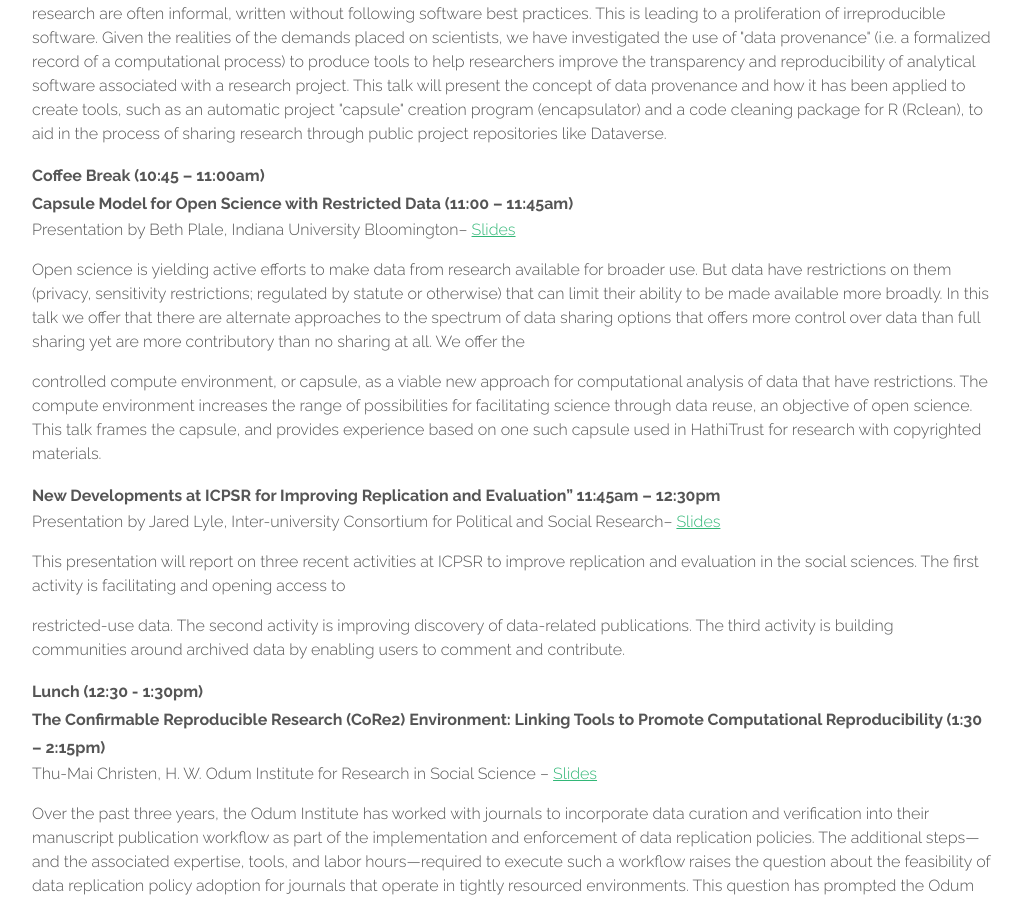
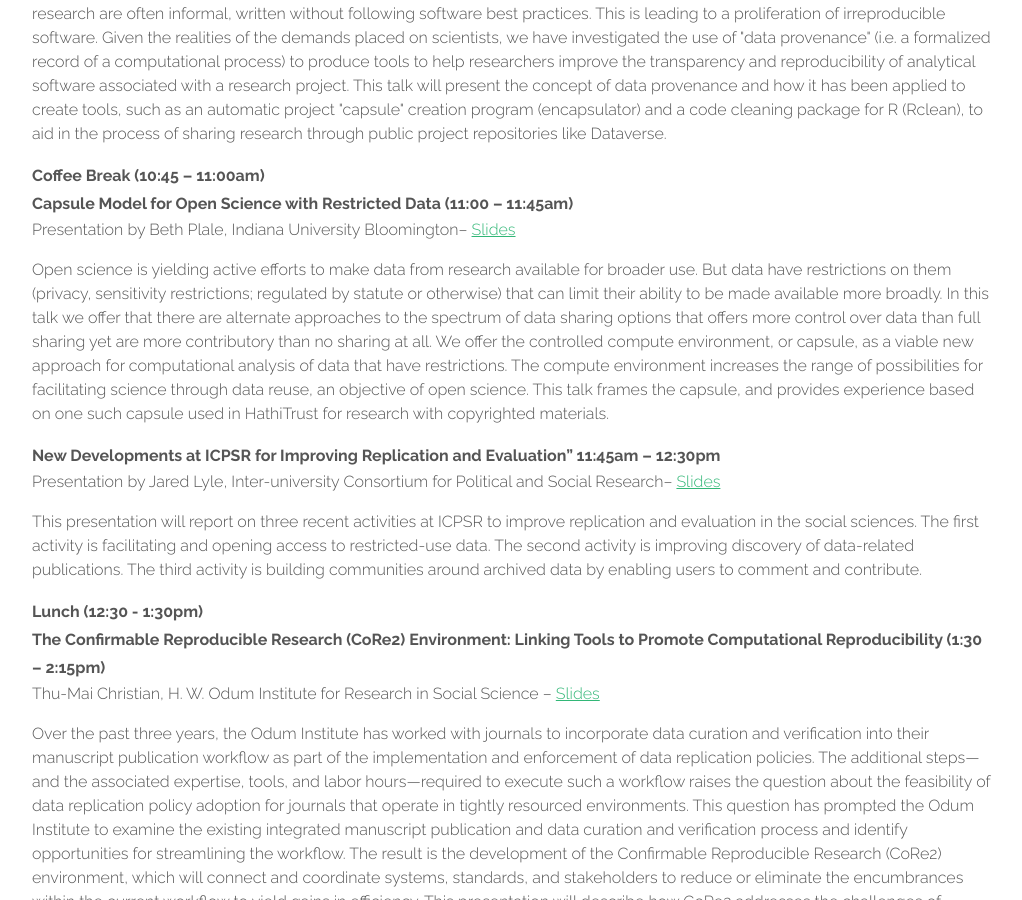
Before and after one commit to adam3smith/dpjedi-stage, a Jekyll site: the page built from docs/events/technical-solutions.html, in a window 1280 px wide and 900 px high, scrolled down 1409 px. Shown: the whole window, without its empty margins (128-1150 px from the left). Built offline with Jekyll 4.4.1, drawn with Linux system fonts in a browser that asks for light colours.

Commit message:
Fix typos

```diff
--- a/docs/events/data-under-constraint.html
+++ b/docs/events/data-under-constraint.html
@@ -37,5 +37,5 @@ ICPSR’s Restricted-use Data Management and Virtual Data Enclave (3:15pm–3:45
 <p>Like those of many institutions that house quantitative data, the terms and conditions of the <a href="https://ropercenter.cornell.edu/"><em>Roper Center for Public Opinion Research</em></a> prohibit the dissemination of individual-level Roper Center data. Because Roper data are cited in almost 400 publications each year, this constraint could pose a challenge to journals and researchers who wish to make replication data available. However, even when data constraints exist, there are often ways to enhance data sharing and transparency. This presentation will show journal editors and researchers how the Roper Center can be used to easily satisfy data transparency requirements and how archiving replication data with the Roper Center increases the visibility of the research and replication data. We will also discuss how the Roper Center approach could serve as a model for other data that cannot be made public.</p>
 <h4>Coffee Break (4:15pm–4:30pm)</br>
 Journal Editors Discussion Interface (JEDI) (4:30pm–5:00pm)</h4>
-<p>Colin Elman</p>
-<p>The “Journal Editors’ Discussion Interface” (JEDI) facilitates interaction and exchange among the editors of social science journals. JEDI’s initial focus is on the parts of the editorial process that deal with data and their analysis (e.g., effective data management, data citation, and linking data and analysis to published conclusions), and making research more transparent. JEDI’s goal is to catalyze the online community necessary for the dialogue to become self-sustaining. We seek willing participants to engage actively in JEDI’s launch and to sustain its initial conversations</p>
+<p>Colin Elman, QDR</p>
+<p>The “Journal Editors’ Discussion Interface” (JEDI) facilitates interaction and exchange among the editors of social science journals. JEDI’s initial focus is on the parts of the editorial process that deal with data and their analysis (e.g., effective data management, data citation, and linking data and analysis to published conclusions), and making research more transparent. JEDI’s goal is to catalyze the online community necessary for the dialogue to become self-sustaining. We seek willing participants to engage actively in JEDI’s launch and to sustain its initial conversations.</p>
--- a/docs/events/evolving-practices.html
+++ b/docs/events/evolving-practices.html
@@ -16,7 +16,7 @@ layout: main
 			<p>12:00 - Lunch</p>
 			<p>1:00&ndash;1:15 - Introduction</p>
 			<p>1:15&ndash;1:30 - Presentation on a <a href="https://doi.org/10.1101/100784">Data Citation Roadmap for Scientific Publishers</a>, by Tim Clark and Helena Cousijn (<a href="https://osf.io/kmr7u/">Slides</a>)</p>
-			1:30&ndash;3:00 - Presentations from <a href="https://www.icpsr.umich.edu/icpsrweb/">ICPSR</a>, <a href="https://qdr.syr.edu/">QDR</a>, <a href="http://www.odum.unc.edu/odum/home2.jsp">Odum</a>, and <a href="http://dataverse.org">Dataverse</a> + 30 minutes Q&amp;A
+			1:30&ndash;3:00 - Presentations from <a href="https://www.icpsr.umich.edu/icpsrweb/">ICPSR</a>, <a href="https://qdr.syr.edu/">QDR</a>, <a href="https://odum.unc.edu/">Odum</a>, and <a href="http://dataverse.org">Dataverse</a> + 30 minutes Q&amp;A
 				<ul class="simpleList">
 					<li>Practical Implememtations of Research Data Policies: Solutions using Dataverse, by Mercè Crosas (<a href="https://osf.io/t69qe/">Slides)</a></li>
 					<li>Integrating Data Verification Into the Manuscript Publication Workflow, by Thu-Mai Christian (<a href="https://osf.io/k2abr/">Slides</a>)</li>
--- a/docs/events/technical-solutions.html
+++ b/docs/events/technical-solutions.html
@@ -10,7 +10,6 @@ layout: main
                 <h2>Technical Solutions to Advance Evaluation and Replication in the Social Sciences</h2>
                 <h3> What’s New, What's Next</h3>
             </header>
-
             <p>Wednesday, August 29, 2018, Boston, MA</p>
             <h3>Agenda</h3>
             <p>Organizers: <a href="http://www.data-pass.org/">DataPASS Alliance</a></p>
@@ -30,18 +29,16 @@ layout: main
 <h4 id="coffee-break-1045-1100am">Coffee Break (10:45 – 11:00am)<br>Capsule Model for Open Science with Restricted Data (11:00 – 11:45am)</h4>
 
 <p>Presentation by Beth Plale, Indiana University Bloomington&ndash; <a href="/assets/files/DataPASS_APSA_2018_CapsuleFramework_Plale.pptx">Slides</a></p>
-<p>Open science is yielding active efforts to make data from research available for broader use. But data have restrictions on them (privacy, sensitivity restrictions; regulated by statute or otherwise) that can limit their ability to be made available more broadly. In this talk we offer that there are alternate approaches to the spectrum of data sharing options that offers more control over data than full sharing yet are more contributory than no sharing at all. We offer the</p>
-<p>controlled compute environment, or capsule, as a viable new approach for computational analysis of data that have restrictions. The compute environment increases the range of possibilities for facilitating science through data reuse, an objective of open science. This talk frames the capsule, and provides experience based on one such capsule used in HathiTrust for research with copyrighted materials.</p>
+<p>Open science is yielding active efforts to make data from research available for broader use. But data have restrictions on them (privacy, sensitivity restrictions; regulated by statute or otherwise) that can limit their ability to be made available more broadly. In this talk we offer that there are alternate approaches to the spectrum of data sharing options that offers more control over data than full sharing yet are more contributory than no sharing at all. We offer the controlled compute environment, or capsule, as a viable new approach for computational analysis of data that have restrictions. The compute environment increases the range of possibilities for facilitating science through data reuse, an objective of open science. This talk frames the capsule, and provides experience based on one such capsule used in HathiTrust for research with copyrighted materials.</p>
 
 <h4 id="new-developments-at-icpsr-for-improving-replication-and-evaluation-1145am-1230pm">New Developments at ICPSR for Improving Replication and Evaluation” 11:45am – 12:30pm</h4>
 
 <p>Presentation by Jared Lyle, Inter-university Consortium for Political and Social Research&ndash; <a href="DataPASS_APSA_2018_NewDevelopmentsICPSR_Lyle.pptx">Slides</a></p>
-<p>This presentation will report on three recent activities at ICPSR to improve replication and evaluation in the social sciences. The first activity is facilitating and opening access to</p>
-<p>restricted-use data. The second activity is improving discovery of data-related publications. The third activity is building communities around archived data by enabling users to comment and contribute.</p>
+<p>This presentation will report on three recent activities at ICPSR to improve replication and evaluation in the social sciences. The first activity is facilitating and opening access to restricted-use data. The second activity is improving discovery of data-related publications. The third activity is building communities around archived data by enabling users to comment and contribute.</p>
 
 <h4 id="lunch-1230---130pm">Lunch (12:30 - 1:30pm)<br>The Confirmable Reproducible Research (CoRe2) Environment: Linking Tools to Promote Computational Reproducibility (1:30 – 2:15pm)</h4>
 
-<p>Thu-Mai Christen, H. W. Odum Institute for Research in Social Science &ndash; <a href="/assets/files/DataPASS_APSA_2018_CoRe2_ChristianGooch.pdf">Slides</a></p>
+<p>Thu-Mai Christian, H. W. Odum Institute for Research in Social Science &ndash; <a href="/assets/files/DataPASS_APSA_2018_CoRe2_ChristianGooch.pdf">Slides</a></p>
 <p>Over the past three years, the Odum Institute has worked with journals to incorporate data curation and verification into their manuscript publication workflow as part of the implementation and enforcement of data replication policies. The additional steps—and the associated expertise, tools, and labor hours—required to execute such a workflow raises the question about the feasibility of data replication policy adoption for journals that operate in tightly resourced environments. This question has prompted the Odum Institute to examine the existing integrated manuscript publication and data curation and verification process and identify opportunities for streamlining the workflow. The result is the development of the Confirmable Reproducible Research (CoRe2) environment, which will connect and coordinate systems, standards, and stakeholders to reduce or eliminate the encumbrances within the current workflow to yield gains in efficiency. This presentation will describe how CoRe2 addresses the challenges of integrating manuscript publication and data verification workflows and offers opportunities to promote computationally reproducible research.</p>
 
 <h4 id="annotation-for-transparent-inquiry-ati-215-300pm">Annotation for Transparent Inquiry (ATI) (2:15 – 3:00pm)</h4>
--- a/docs/events/wishlists-and-workflows.html
+++ b/docs/events/wishlists-and-workflows.html
@@ -24,14 +24,14 @@ layout: main
 <p>Introductions, workshop outcomes, initial questions.</p>
 <h4 id="icpsr">Journal Data Workflows with ICPSR (1:45 - 2:30pm)</h4>
 <p>Presentation by Jared Lyle, The Inter-university Consortium for Political and Social Research (ICPSR) &ndash; <a href="/assets/files/DataPASS_APSA_2019_JournalWorkflowsICPSR_Lyle.pdf">Slides</a> </p>
-<p>This presentation will describe ICPSR’s data workflows for journals.  Authors publishing data receive an immediate, persistent citation, and can associate other related publications to the data collection.  Journal editors have administrative access to view and edit submissions.  Sensitive data can be shared in a restricted environment.</p>
+<p>This presentation will describe ICPSR’s data workflows for journals. Authors publishing data receive an immediate, persistent citation, and can associate other related publications to the data collection. Journal editors have administrative access to view and edit submissions. Sensitive data can be shared in a restricted environment.</p>
 <h4 id="databrary">Video as Data and Documentaiton (2:30 - 3:15pm)</h4>
 <p>Presentation by Rick Gilmore, Databrary &ndash; <a href="https://gilmore-lab.github.io/2019-08-28-apsa">Slides</a></p>
 <p>Databrary.org is a data library specialized for storing and sharing video. Video has unique strengths as a form of temporally dense data about human behavior and untapped potential as a means of documenting research procedures. It also poses some unique challenges. This presentation will discuss how Databrary has met some of these challenges and discuss our ideas for addressing others.</p>
 <h4 id="odum">Streamlining Data Curation and Verification Workflows (3:15 – 4:00pm)</h4>
 <p>Presentation by Thu-Mai Christian, The Howard W. Odum Institute for Research in Social Science &ndash; <a href="/assets/files/DataPASS_APSA_2019_StreamliningDataCuration_Christian.pdf">Slides</a></p>
-<p>For over four years, the Odum Institute has executed pre-publication verification workflows for the American Journal of Political Science and the State Politics and Policy Quarterly to confirm the computational reproducibility of results published in those journals.  Having performed data curation and verification processes for over 275 manuscripts, we have identified technological and educational opportunities to further streamline these workflows.  This presentation will describe these opportunities and how they have been informing Odum Institute efforts to reduce the amount of time and effort required for verification.</p>
-<h4 id="coffee-break">Coffee Break (4:00 - 4:15pm</h4>
+<p>For over four years, the Odum Institute has executed pre-publication verification workflows for the American Journal of Political Science and the State Politics and Policy Quarterly to confirm the computational reproducibility of results published in those journals. Having performed data curation and verification processes for over 275 manuscripts, we have identified technological and educational opportunities to further streamline these workflows. This presentation will describe these opportunities and how they have been informing Odum Institute efforts to reduce the amount of time and effort required for verification.</p>
+<h4 id="coffee-break">Coffee Break (4:00 - 4:15pm)</h4>
 <h4 id="dataverse">New Reproducibility Workflows with Dataverse (4:15 – 5:00pm)</h4>
 <p>Presentation by Mercè Crosas, Harvard Dataverse &ndash; <a href="/assets/files/DataPASS_APSA_2019_NewReproducibilityWorkflows_Crosas.pdf">Slides</a></p>
 <p>This presentation first reviews the adoption of data policies in social science journals and recent recommendations on reproducibility. It then provides a summary of new reproducibility support currently being implemented for the Dataverse repository software platform. In particular, integration between Harvard Dataverse and Code Ocean, a computational and reproducibility tool, is discussed in more detail.</p>
```
Lines whose indentation alone changed are shown as unchanged.
